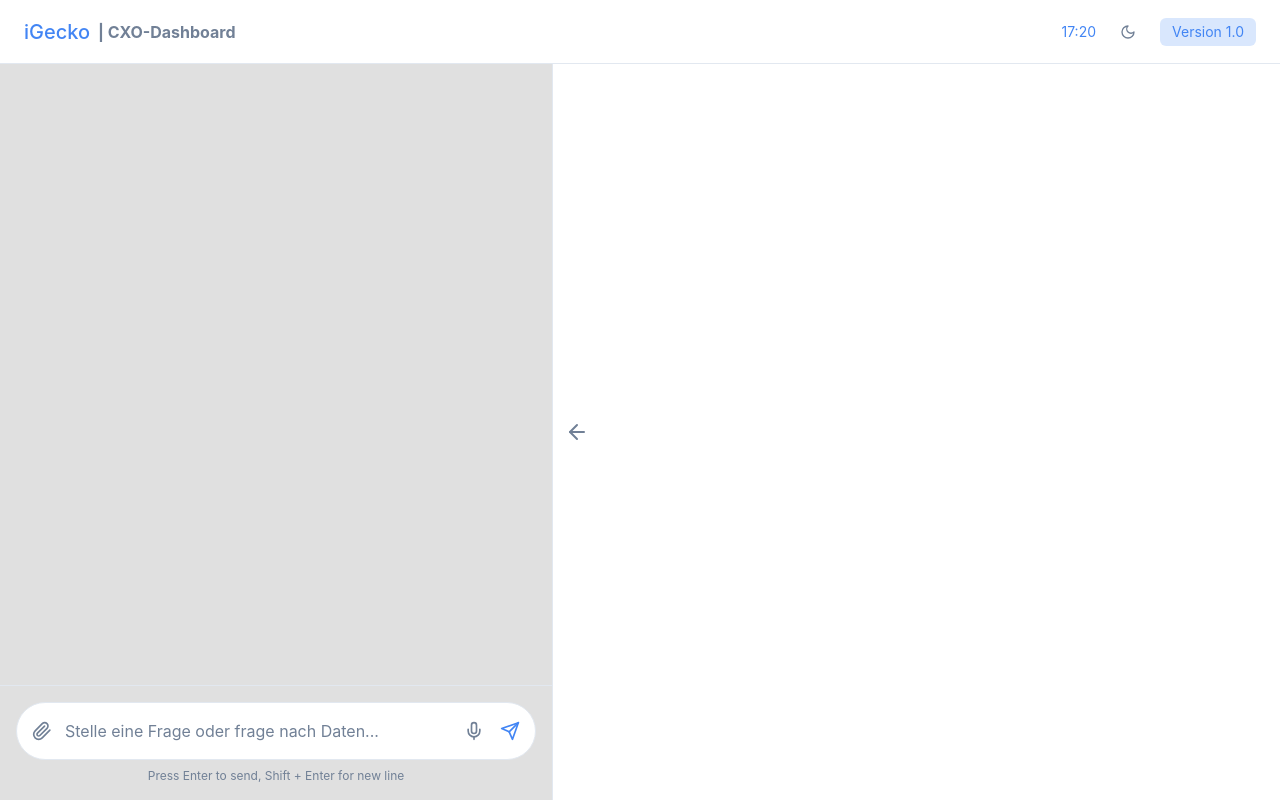
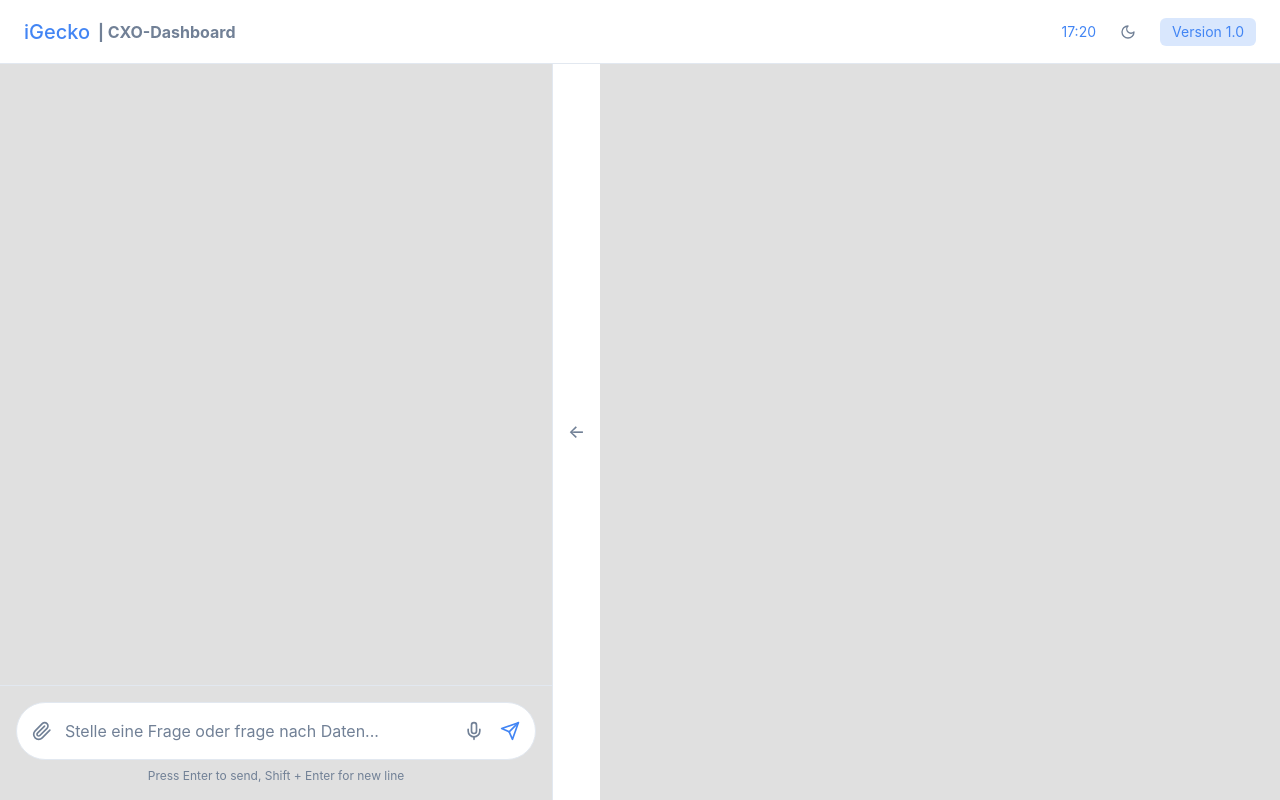
Before and after one commit to rudi77/raggie, a React (Vite) app in the folder frontend/: page / in a window 1280 px wide. Built offline with nearby package versions, Linux system fonts and the light colour scheme.

Commit message:
Refactor ChatInterface and App components to improve theming support. Update App.tsx to utilize new background classes for light and dark modes. Simplify toggle button in ChatInterface by replacing icons with text indicators, enhancing clarity and responsiveness across themes.

```diff
--- a/frontend/src/App.tsx
+++ b/frontend/src/App.tsx
@@ -5,7 +5,7 @@ import { ChatInterface } from './components/layout/ChatInterface'
 export default function App() {
   return (
     <ThemeProvider>
-      <div className="flex flex-col min-h-screen bg-background">
+      <div className="flex flex-col min-h-screen bg-light-background dark:bg-dark-background">
         <Header />
         <main className="flex-1 pt-header">
           <ChatInterface />
--- a/frontend/src/components/layout/ChatInterface.tsx
+++ b/frontend/src/components/layout/ChatInterface.tsx
@@ -1,6 +1,6 @@
 'use client'
 
-import { Paperclip, Mic, Send, ArrowLeft, ArrowRight } from 'lucide-react'
+import { Paperclip, Mic, Send } from 'lucide-react'
 import { useState, useEffect } from 'react'
 import * as Babel from '@babel/standalone'
 import React from 'react'
@@ -332,11 +332,9 @@ export function ChatInterface() {
         onClick={() => setIsCollapsed(!isCollapsed)}
         className="w-12 flex items-center justify-center bg-light-background-light dark:bg-dark-background-light border-l border-light-border dark:border-dark-border hover:bg-light-background-lighter dark:hover:bg-dark-background-lighter transition-colors"
       >
-        {isCollapsed ? (
-          <ArrowRight className="w-6 h-6 text-light-text-secondary dark:text-dark-text-secondary" />
-        ) : (
-          <ArrowLeft className="w-6 h-6 text-light-text-secondary dark:text-dark-text-secondary" />
-        )}
+        <span className="text-light-text-secondary dark:text-dark-text-secondary text-lg font-medium">
+          {isCollapsed ? '→' : '←'}
+        </span>
       </button>
     </div>
   )
```
